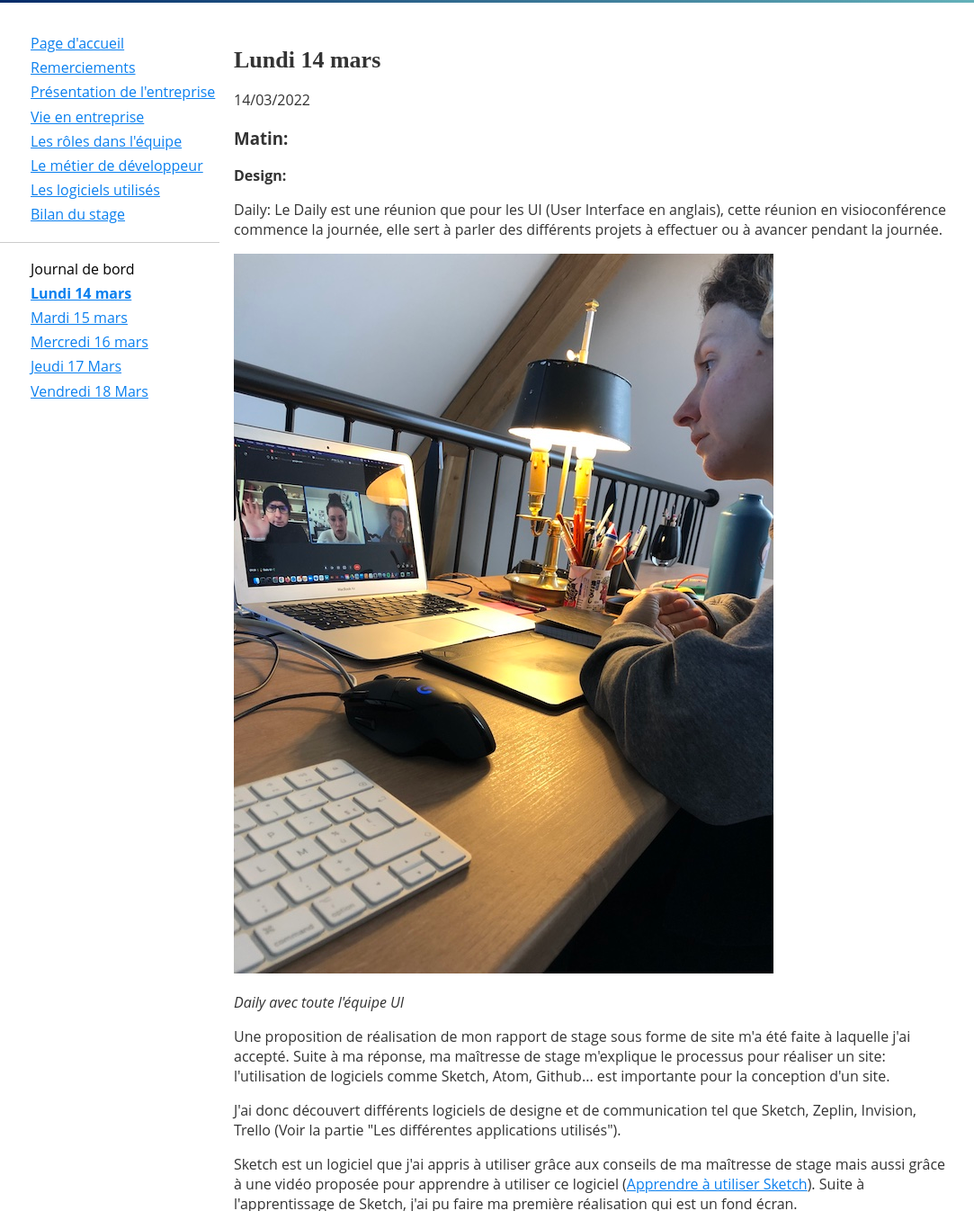
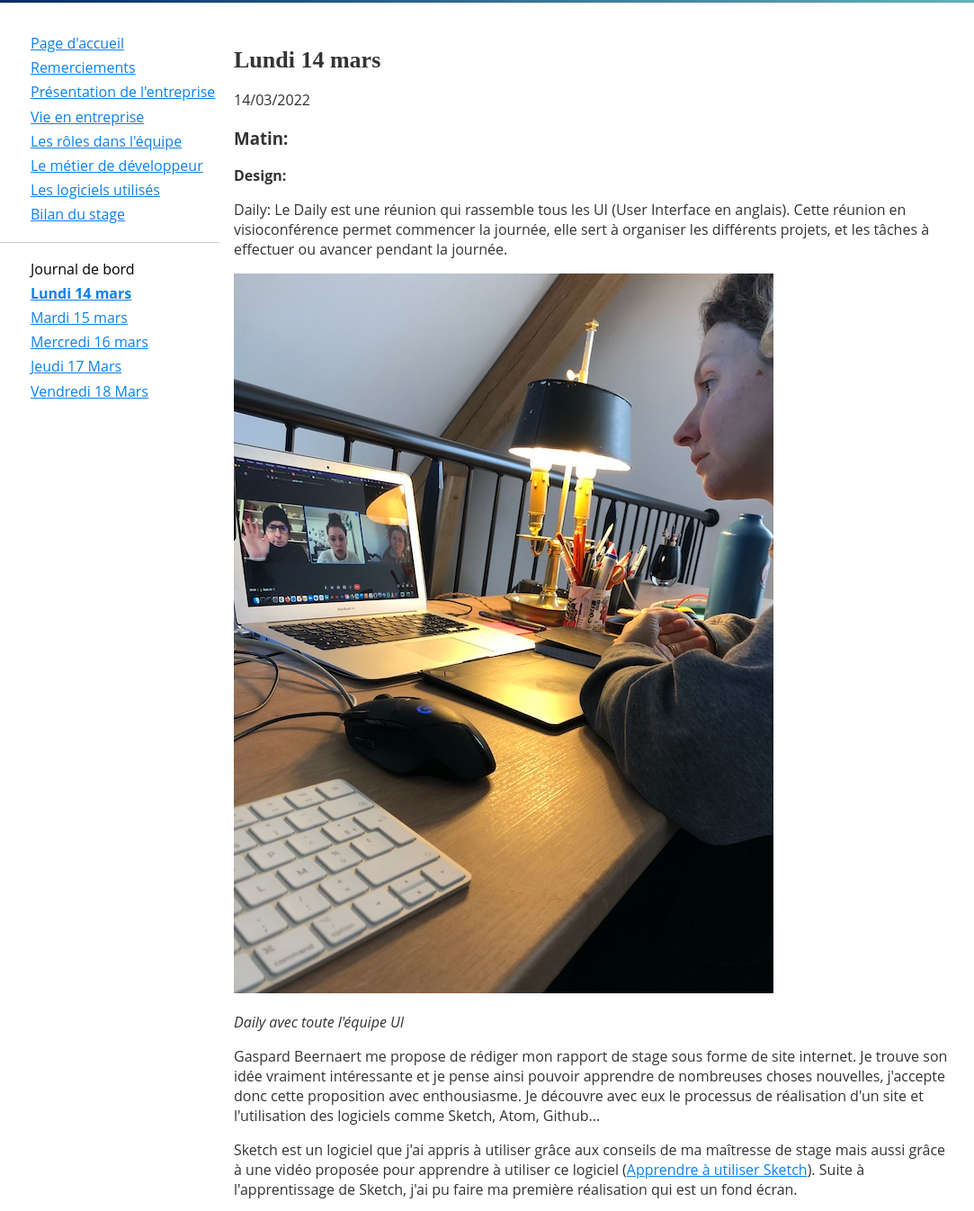
Before and after one commit to Vicosse/website, an Eleventy site: page src/articles/2022-03-14.md in a window 1280 px wide. Shown: the part 126-1472 px from the top of the page at 90% size, without its empty margins (6-1089 px from the left). Built offline with nearby package versions, Linux system fonts and the light colour scheme; Eleventy itself is replaced by a stand-in of ours; files that its build step writes are made by us from their sources.

Commit message:
Update 2022-03-14.md

```diff
--- a/src/articles/2022-03-14.md
+++ b/src/articles/2022-03-14.md
@@ -11,17 +11,14 @@ tags:
 
 **Design:**
 
-Daily: Le Daily est une réunion que pour les UI (User Interface en anglais), cette réunion en visioconférence commence la
-journée, elle sert à parler des différents projets à effectuer ou à avancer pendant la journée.
+Daily: Le Daily est une réunion qui rassemble tous les UI (User Interface en anglais). Cette réunion en visioconférence permet commencer la
+journée, elle sert à organiser les différents projets, et les tâches à effectuer ou avancer pendant la journée.
 
 ![Daily](/assets/dailyui.jpeg)
 
 *Daily avec toute l'équipe UI*
 
-Une proposition de réalisation de mon rapport de stage sous forme de site m'a été faite à laquelle j'ai accepté.
-Suite à ma réponse, ma maîtresse de stage m'explique le processus pour réaliser un site: l'utilisation de logiciels comme Sketch, Atom, Github... est importante pour la conception d'un site.
-
-J'ai donc découvert différents logiciels de designe et de communication tel que Sketch, Zeplin, Invision, Trello (Voir la partie "Les différentes applications utilisés").
+Gaspard Beernaert me propose de rédiger mon rapport de stage sous forme de site internet. Je trouve son idée vraiment intéressante et je pense ainsi pouvoir apprendre de nombreuses choses nouvelles, j'accepte donc cette proposition avec enthousiasme. Je découvre avec eux le processus de réalisation d'un site et l'utilisation des logiciels comme Sketch, Atom, Github...
 
 Sketch est un logiciel que j'ai appris à utiliser grâce aux conseils de ma maîtresse de stage mais aussi grâce à une vidéo proposée pour apprendre à utiliser ce logiciel ([Apprendre à utiliser Sketch](https://youtu.be/ilcwjXTqyNM)).
 Suite à l'apprentissage de Sketch, j'ai pu faire ma première réalisation qui est un fond écran.
@@ -39,7 +36,7 @@ Suite à l'apprentissage de Sketch, j'ai pu faire ma première réalisation qui
 **Code:**
 
 Gaspard Beernaert, développeur, m'exlique ce qu'est le codage et comment l'utiliser pour la réalisation de mon site.
-Il m'a appris à utiliser un langage de code appelé le markdown, la syntaxe du markdown m'a permis de pouvoir mettre des liens ou mettre certains mots en italique ou en gras,... ([La syntaxe du Markdown](/metierdedeveloppeur))
-Il m'a aussi appris à utiliser un logiciel de codage s'appelant Atom. ([Application Atom](/differentsapp))
+Il m'apprend à utiliser un langage de code appelé le markdown. La syntaxe du markdown m'a permis de pouvoir mettre des liens ou mettre certains mots en italique ou en gras,... ([La syntaxe du Markdown](/metierdedeveloppeur))
+Il m'apprend aussi à utiliser un logiciel de codage s'appelant Atom. ([Application Atom](/differentsapp))
 
 Début du projet du site: J'ai commencé à remplir le carnet de bord ainsi que les parties du rapport que je pouvais remplir.
```
